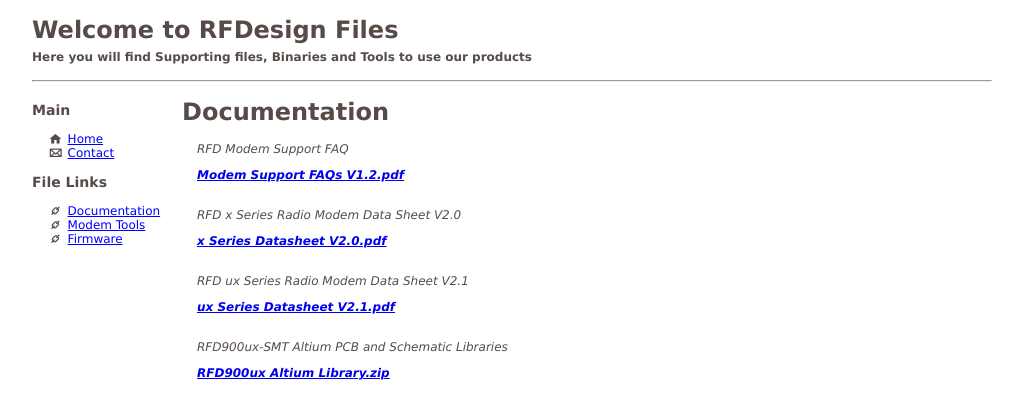
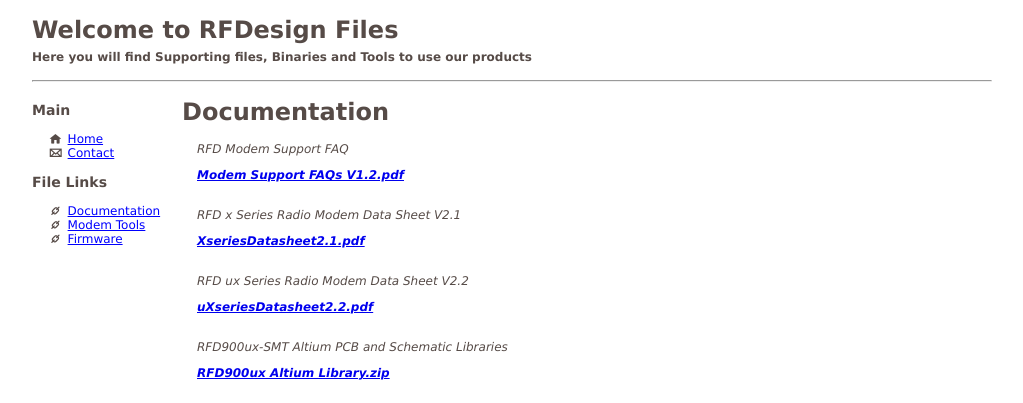
Before and after one commit to RFDesign/rfdesign.github.io, a Jekyll site: the page built from docs.html, in a window 1280 px wide. Shown: the top 403 px of the page, without its empty margins (26-1049 px from the left). Built offline with Jekyll 4.4.1, drawn with Linux system fonts in a browser that asks for light colours.

Commit message:
Update docs.yml
Updated to point to revised x and ux technical datasheets

```diff
--- a/_data/docs.yml
+++ b/_data/docs.yml
@@ -1,11 +1,11 @@
 - file: Modem Support FAQs V1.2.pdf
   des: RFD Modem Support FAQ
-- file: x Series Datasheet V2.0.pdf
-  des: RFD x Series Radio Modem Data Sheet V2.0
+- file: XseriesDatasheet2.1.pdf
+  des: RFD x Series Radio Modem Data Sheet V2.1
 #- file: RFD900x DataSheet V1.0.pdf
 #  des: RFD900x Radio Modem Data Sheet V1.0
-- file: ux Series Datasheet V2.1.pdf
-  des: RFD ux Series Radio Modem Data Sheet V2.1
+- file: uXseriesDatasheet2.2.pdf
+  des: RFD ux Series Radio Modem Data Sheet V2.2
 - file: RFD900ux Altium Library.zip
   des: RFD900ux-SMT Altium PCB and Schematic Libraries
 - file: RFD900x Peer-to-peer V3.X User Manual V1.4.pdf
```
